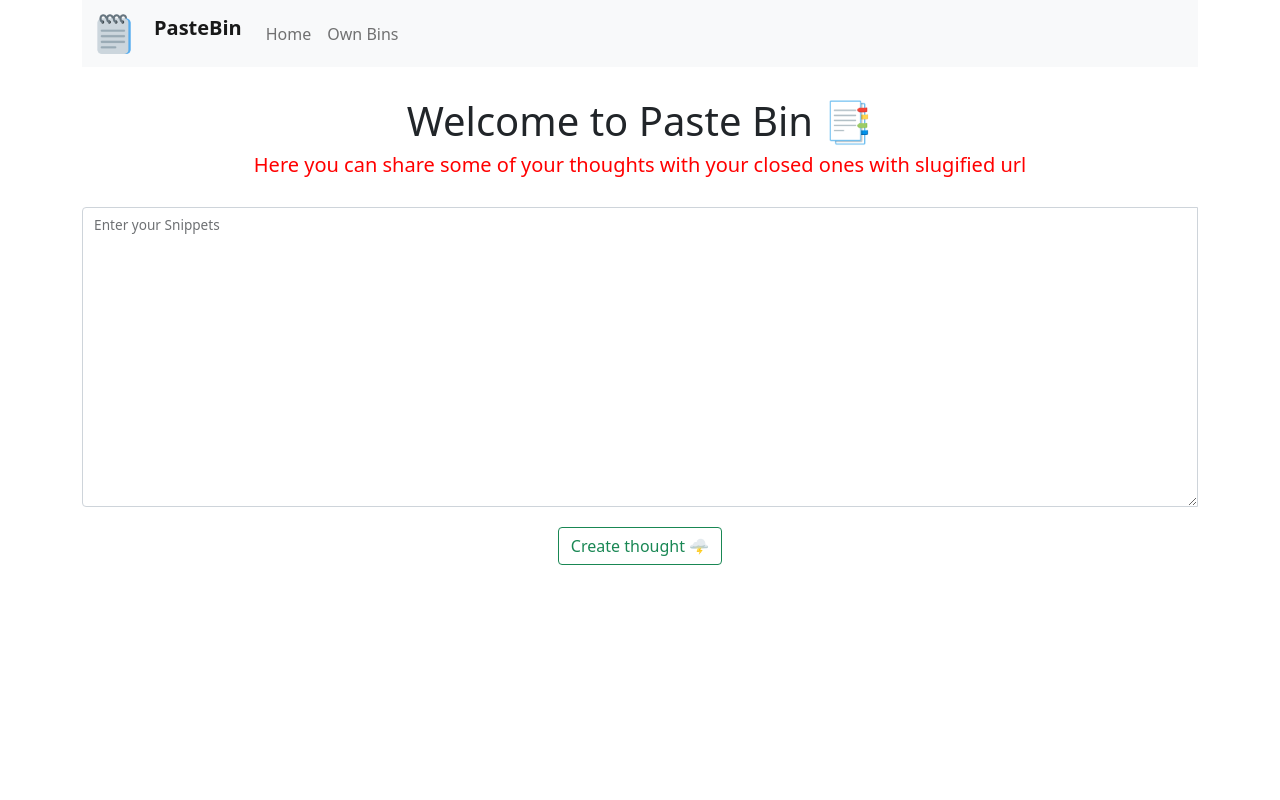
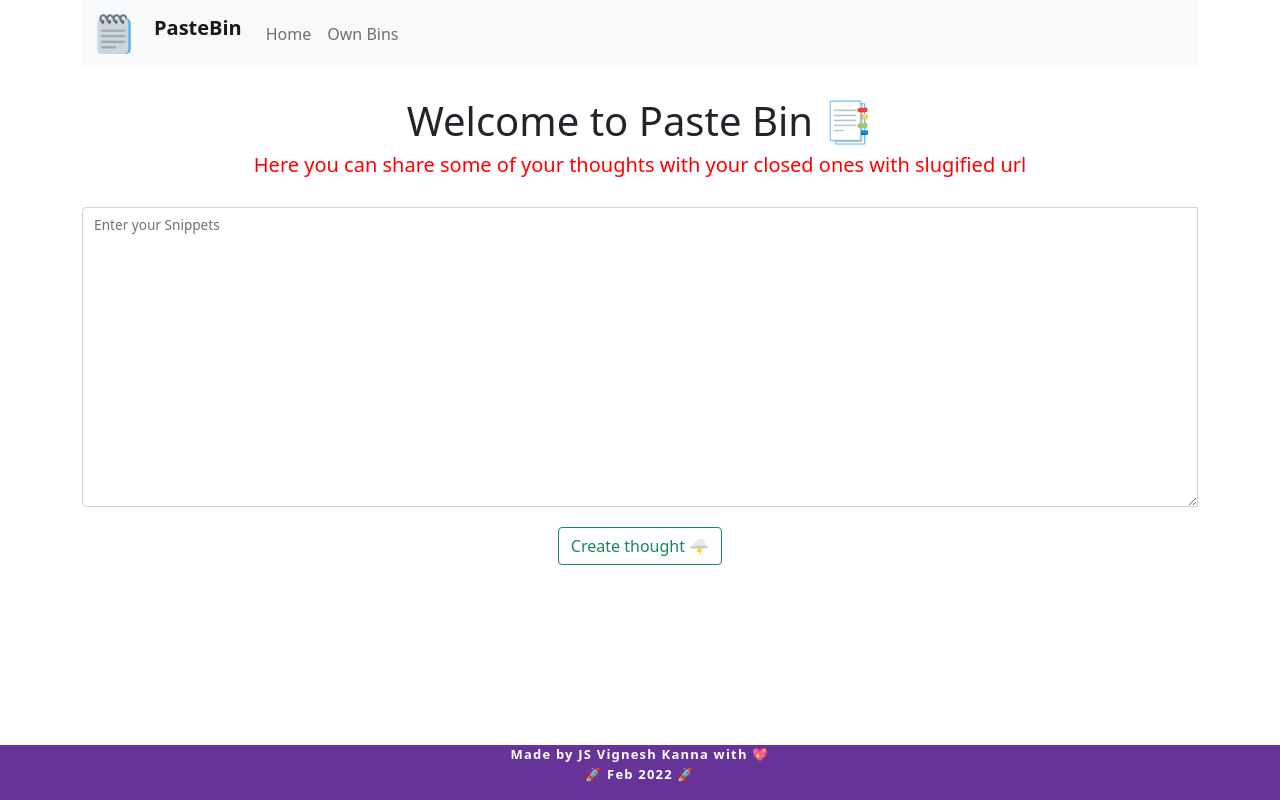
Before and after one commit to jsvigneshkanna/FullStack-Paste-Bin-Clone, a Next.js app in the folder pastebin/: page / in a window 1280 px wide. Built offline with nearby package versions, Linux system fonts and the light colour scheme.

Commit message:
footer added

```diff
--- /dev/null
+++ b/pastebin/components/Footer.js
@@ -0,0 +1,10 @@
+const Footer = () => {
+  return (
+    <div className="footer">
+      Made by JS Vignesh Kanna with 💖
+      <p>🚀 Feb 2022 🚀</p>
+    </div>
+  );
+};
+
+export default Footer;
--- a/pastebin/pages/_app.js
+++ b/pastebin/pages/_app.js
@@ -3,7 +3,9 @@ import "../styles/globals.css";
 import "../styles/form.css";
 import "../styles/snippetsdisplay.css";
 import "../styles/snippetdisplay.css";
+import "../styles/footer.css";
 import Navbar from "../components/Navbar";
+import Footer from "../components/Footer";
 
 function MyApp({ Component, pageProps }) {
   return (
@@ -30,6 +32,7 @@ function MyApp({ Component, pageProps }) {
         <Navbar />
         {typeof window !== "undefined" && <Component {...pageProps} />}
       </div>
+      <Footer />
     </div>
   );
 }
--- a/pastebin/pages/snippet/[sid].js
+++ b/pastebin/pages/snippet/[sid].js
@@ -6,7 +6,7 @@ const Snippet = ({ stringSnippet }) => {
   return (
     <div className="snippet_container">
       <h1 className="slug_header">This is my Snippet 📝</h1>
-      <p className="slug_snippet">{stringSnippet}</p>
+      <p className="">{stringSnippet}</p>
     </div>
   );
 };
--- /dev/null
+++ b/pastebin/styles/footer.css
@@ -0,0 +1,20 @@
+.footer {
+  position: fixed;
+  bottom: 0;
+  background-color: rebeccapurple;
+  color: white;
+  font-size: small;
+  font-weight: 600;
+  letter-spacing: 1.2px;
+  padding: 0;
+  width: 100%;
+  text-align: center;
+}
+@media only screen and (max-width: 380px) {
+  .footer {
+    position: fixed;
+    bottom: 0;
+    height: 40px;
+    font-size: x-small;
+  }
+}
```
